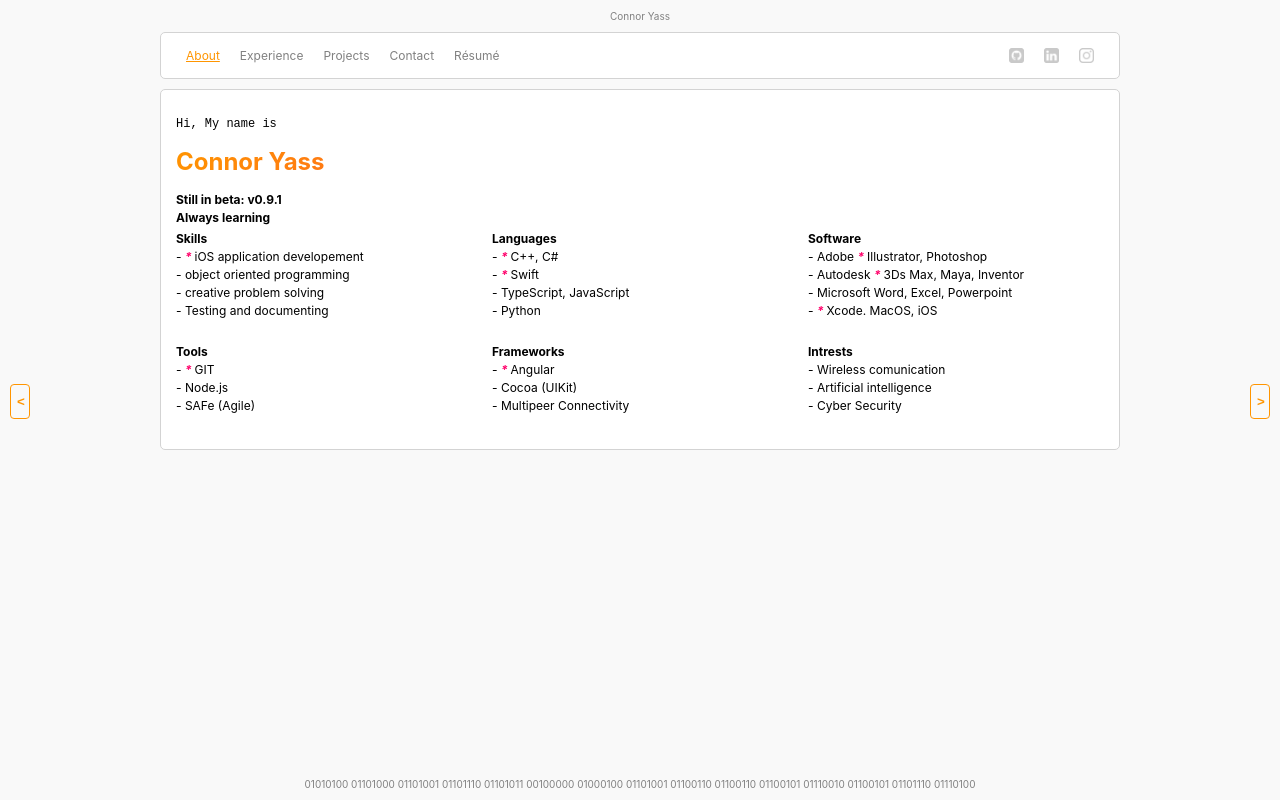
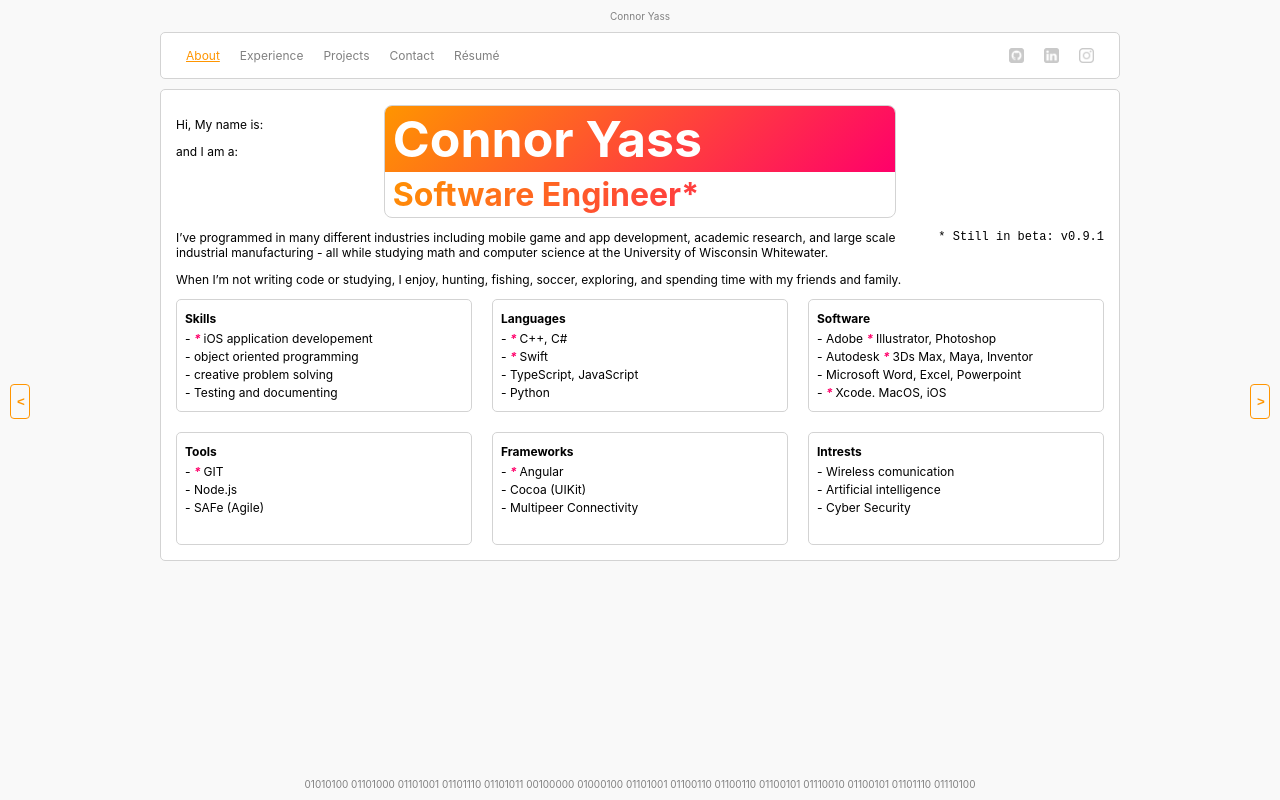
Before and after one commit to yassck02/portfolio, an Angular app in the folder src/: page /home in a window 1280 px wide. Built offline with nearby package versions, Linux system fonts and the light colour scheme.

Commit message:
Updated home page

```diff
--- a/src/src/app/pages/home/home.page.css
+++ b/src/src/app/pages/home/home.page.css
@@ -1,3 +1,51 @@
+
+#title {
+    width: 55%;
+    border: 1px solid lightgray;
+    background: white;
+    border-radius: 8px;
+    margin-left: auto;
+    margin-right: auto;
+}
+
+#title * {
+    height: 50%;
+    margin: 0;
+    padding: 3px 8px 3px 8px;
+}
+
+#intro {
+    display: inline-block;
+    float: left;
+    height: 100%;
+}
+
+#intro * {
+    height: 50%;
+}
+
+#condition {
+    display: inline-block;
+    float: right;
+}
+
+.grid div {
+    border: 1px solid lightgray;
+    border-radius: 5px;
+    padding: 8px;
+}
+
+h1 {
+    font-size: 50px;
+    border-top-left-radius: 7px;
+    border-top-right-radius: 7px;
+    color: white;
+}
+
+h2 {
+    font-size: 32px;
+}
+
 em {
     color: hsla(var(--hue_1), 100%, 50%);
     font-weight: 700;
@@ -25,7 +73,7 @@ ul li:before {
 
 h4 {
     margin-top: 3px;
-    margin-bottom: 3px;
+    margin-bottom: 5px;
 }
 
 .grid {
--- a/src/src/app/pages/home/home.page.html
+++ b/src/src/app/pages/home/home.page.html
@@ -1,7 +1,21 @@
-<p class="code">Hi, My name is<p>
-<h1 class="gradient-background clip-text">Connor Yass</h1>
-<h4>Still in beta: v0.9.1</h4>
-<h4>Always learning</h4>
+
+<div class="header">
+    <div id="intro">
+        <p>Hi, My name is:<p>
+        <p>and I am a:<p>
+    </div>
+
+    <div id="title">
+        <h1 class="gradient-background">Connor Yass</h1>
+        <h2 class="gradient-background clip-text">Software Engineer*</h2>
+    </div>
+
+    <p id="condition" class="code">* Still in beta: v0.9.1<p>
+</div>
+
+
+<p>I’ve programmed in many different industries including mobile game and app development, academic research, and large scale industrial manufacturing - all while studying math and computer science at the University of Wisconsin Whitewater.</p>
+<p>When I’m not writing code or studying, I enjoy, hunting, fishing, soccer, exploring, and spending time with my friends and family.</p>
 
 <div class="grid">
     <div class="skills">
```
